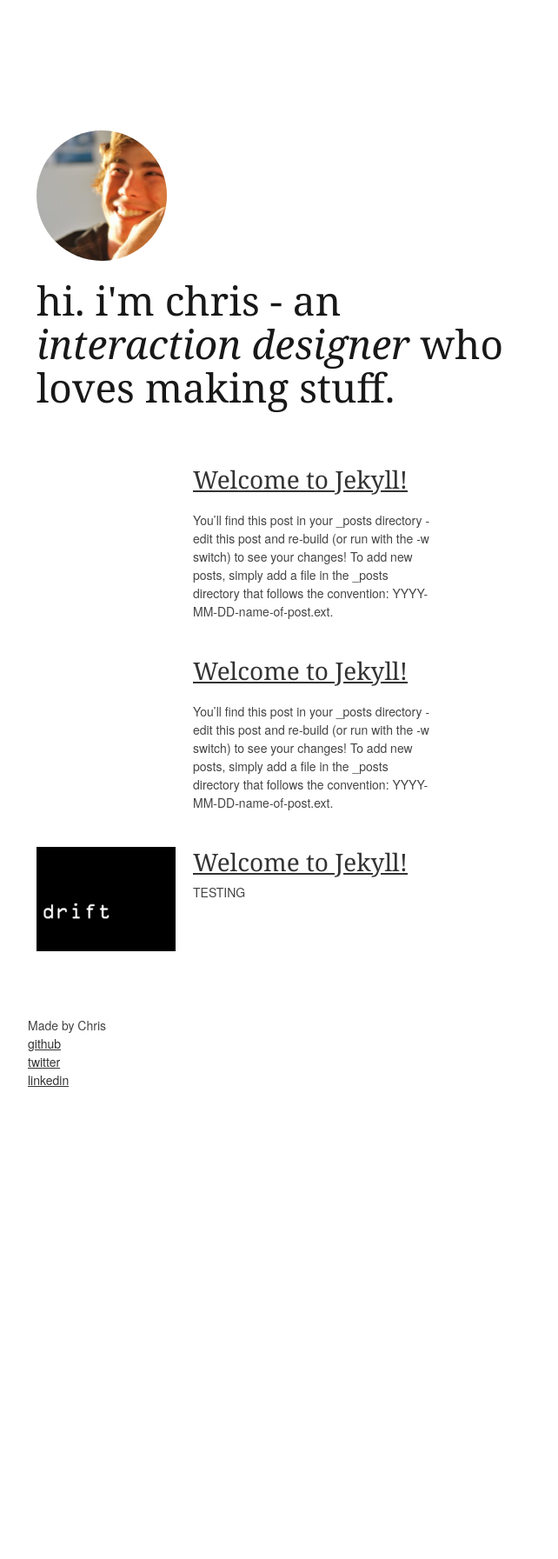
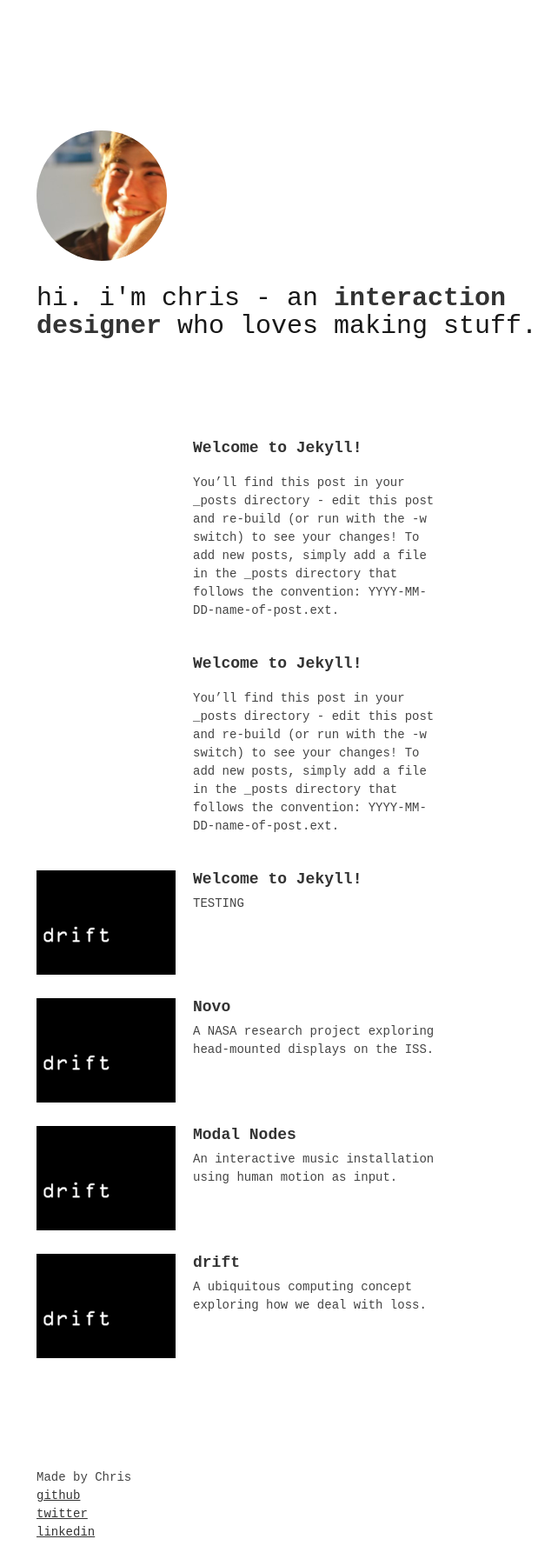
Before and after one commit to cmuellerrr/portfolio, a Jekyll site: the page built from site/index.html, in a window 1280 px wide. Shown: the whole page at 87% size, without its empty margins (128-770 px from the left). Built offline with Jekyll 4.4.1, drawn with Linux system fonts in a browser that asks for light colours; Markdown is read by kramdown in place of the engine named in the settings; before the commit the page ends 1273 px from its top, so only the background shows below that.

Commit message:
Basic format of projects. Setup fonts.

```diff
--- a/site/_layouts/default.html
+++ b/site/_layouts/default.html
@@ -36,7 +36,7 @@
 
                 {{ content }}
 
-            <div class="footer">
+            <div class="footer sixteen columns">
               <p>Made by Chris<br />
                 <a href="http://github.com/yourusername/">github</a><br />
                 <a href="http://twitter.com/yourusername/">twitter</a><br />
--- /dev/null
+++ b/site/_posts/2013-09-26-drift.html
@@ -0,0 +1,45 @@
+---
+layout: post
+title:  "drift"
+date:   2013-09-26 19:39:31
+categories: jekyll update
+excerpt: A ubiquitous computing concept exploring how we deal with loss.
+thumbnail: assets/images/thumb.png
+---
+
+<div class="section row">
+	<div class="five columns">
+		<h3 class="title">SECTION</h3>
+		<p>this is some copy about this section. this section has some images that go along with it. check them out to the right
+	</div>
+	<div class="ten columns offset-by-one">
+		<img class="thumbnail" src="/assets/images/drift/drift_affinity.jpg"></a>
+		<img class="thumbnail" src="/assets/images/drift/drift_caps.png"></a>
+		<img class="thumbnail" src="/assets/images/drift/drift_mccabe.png"></a>
+	</div>
+</div>
+
+<div class="section row">
+	<div class="five columns">
+		<h3 class="title">SECTION</h3>
+		<p>this is some copy about this section. this section has some images that go along with it. check them out to the right
+	</div>
+	<div class="ten columns offset-by-one">
+		<img class="thumbnail" src="/assets/images/drift/drift_affinity.jpg"></a>
+		<img class="thumbnail" src="/assets/images/drift/drift_mccabe.png"></a>
+		<img class="thumbnail" src="/assets/images/drift/drift_reincarnation.jpg"></a>
+	</div>
+</div>
+
+<div class="section row">
+	<div class="five columns">
+		<h3 class="title">SECTION</h3>
+		<p>this is some copy about this section. this section has some images that go along with it. check them out to the right
+	</div>
+	<div class="ten columns offset-by-one">
+		<img class="thumbnail" src="/assets/images/drift/drift_affinity.jpg"></a>
+		<img class="thumbnail" src="/assets/images/drift/drift_reincarnation.jpg"></a>
+		<img class="thumbnail" src="/assets/images/drift/drift_storyboards.jpg"></a>
+		<img class="thumbnail" src="/assets/images/drift/drift_themes.jpg"></a>
+	</div>
+</div>
--- /dev/null
+++ b/site/_posts/2013-09-26-modal-nodes.markdown
@@ -0,0 +1,26 @@
+---
+layout: post
+title:  "Modal Nodes"
+date:   2013-09-26 19:39:31
+categories: jekyll update
+excerpt: An interactive music installation using human motion as input.
+thumbnail: assets/images/thumb.png
+---
+
+You'll find this post in your `_posts` directory - edit this post and re-build (or run with the `-w` switch) to see your changes!
+To add new posts, simply add a file in the `_posts` directory that follows the convention: YYYY-MM-DD-name-of-post.ext.
+
+Jekyll also offers powerful support for code snippets:
+
+{% highlight ruby %}
+def print_hi(name)
+  puts "Hi, #{name}"
+end
+print_hi('Tom')
+#=> prints 'Hi, Tom' to STDOUT.
+{% endhighlight %}
+
+Check out the [Jekyll docs][jekyll] for more info on how to get the most out of Jekyll. File all bugs/feature requests at [Jekyll's GitHub repo][jekyll-gh].
+
+[jekyll-gh]: https://github.com/mojombo/jekyll
+[jekyll]:    http://jekyllrb.com
--- /dev/null
+++ b/site/_posts/2013-09-26-novo.markdown
@@ -0,0 +1,26 @@
+---
+layout: post
+title:  "Novo"
+date:   2013-09-26 19:39:31
+categories: jekyll update
+excerpt: A NASA research project exploring head-mounted displays on the ISS.
+thumbnail: assets/images/thumb.png
+---
+
+You'll find this post in your `_posts` directory - edit this post and re-build (or run with the `-w` switch) to see your changes!
+To add new posts, simply add a file in the `_posts` directory that follows the convention: YYYY-MM-DD-name-of-post.ext.
+
+Jekyll also offers powerful support for code snippets:
+
+{% highlight ruby %}
+def print_hi(name)
+  puts "Hi, #{name}"
+end
+print_hi('Tom')
+#=> prints 'Hi, Tom' to STDOUT.
+{% endhighlight %}
+
+Check out the [Jekyll docs][jekyll] for more info on how to get the most out of Jekyll. File all bugs/feature requests at [Jekyll's GitHub repo][jekyll-gh].
+
+[jekyll-gh]: https://github.com/mojombo/jekyll
+[jekyll]:    http://jekyllrb.com
--- a/site/css/main.css
+++ b/site/css/main.css
@@ -5,19 +5,26 @@
 /*****************************************************************************/
 
 /* Global Reset */
+
 * {
   margin: 0;
   padding: 0;
 }
 
+/* General */
+
 html, body { height: 100%; }
 
-body {
+body, h1, h2, h3, h4, h5, h6 {
+  font-family: "Courier New", Courier, monospace;
 }
 
 .container {
   padding-top: 150px;
 }
+
+
+/* Greeting */
 
 img.circular {
   border-radius: 500px;
@@ -25,16 +32,38 @@ img.circular {
   -moz-border-radius: 500px;
 }
 
-#portrait{
-  display: block;
+#portrait {
   width: 150px;
   height: 150px;
 }
 
+#greeting {
+  font-size: 30px;
+  line-height: 32px;
+}
+
+/* Project List */
+
 #projects {
-  margin: 50px 0;
+  margin: 100px 0;
 }
 
 img.thumbnail {
   width: 100%;
 }
+
+h3.title {
+  font-size: 18px;
+  line-height: 20px;
+  font-weight: bold;
+}
+
+h3.title a {
+  text-decoration: none;
+}
+
+/* Project */
+
+div.section {
+  margin-bottom: 100px;
+}
--- a/site/index.html
+++ b/site/index.html
@@ -11,21 +11,23 @@ title: Your New Jekyll Site
   </div>
   <div class="row">
   	<div class="ten columns">
-      <h1 id="greeting">hi.  i'm chris - an <em>interaction designer</em> who loves making stuff.</h1>
+      <h1 id="greeting">hi.  i'm chris - an <strong>interaction designer</strong> who loves making stuff.</h1>
     </div>
   </div>
 </div>
 
 <div id="projects" class="clearfix">
+
   {% for post in site.posts %}
-  	<div class="row">
+  	<div class="project row">
       <div class="three columns">
       	<a href="{{ post.url }}"><img class="thumbnail" src="{{ post.thumbnail }}"></a>
       </div>
   	  <div class="five columns">
-  		<h3><a href="{{ post.url }}">{{ post.title }}</a></h3>
-  		<p class="excerpt">{{post.excerpt}}</p>
+  		  <h3 class="title"><a href="{{ post.url }}">{{ post.title }}</a></h3>
+  		  <p>{{ post.excerpt }}</p>
   	  </div>
   	</div>
   {% endfor %}
+
 </div>
```
Also changed, not shown: other parts of site/index.html (+1 -1 lines), site/_layouts/post.html (+5 -4 lines), site/assets/images/drift/drift_affinity.jpg (added), site/assets/images/drift/drift_caps.png (added), site/assets/images/drift/drift_mccabe.png (added), site/assets/images/drift/drift_reincarnation.jpg (added), site/assets/images/drift/drift_storyboards.jpg (added), site/assets/images/drift/drift_themes.jpg (added).
